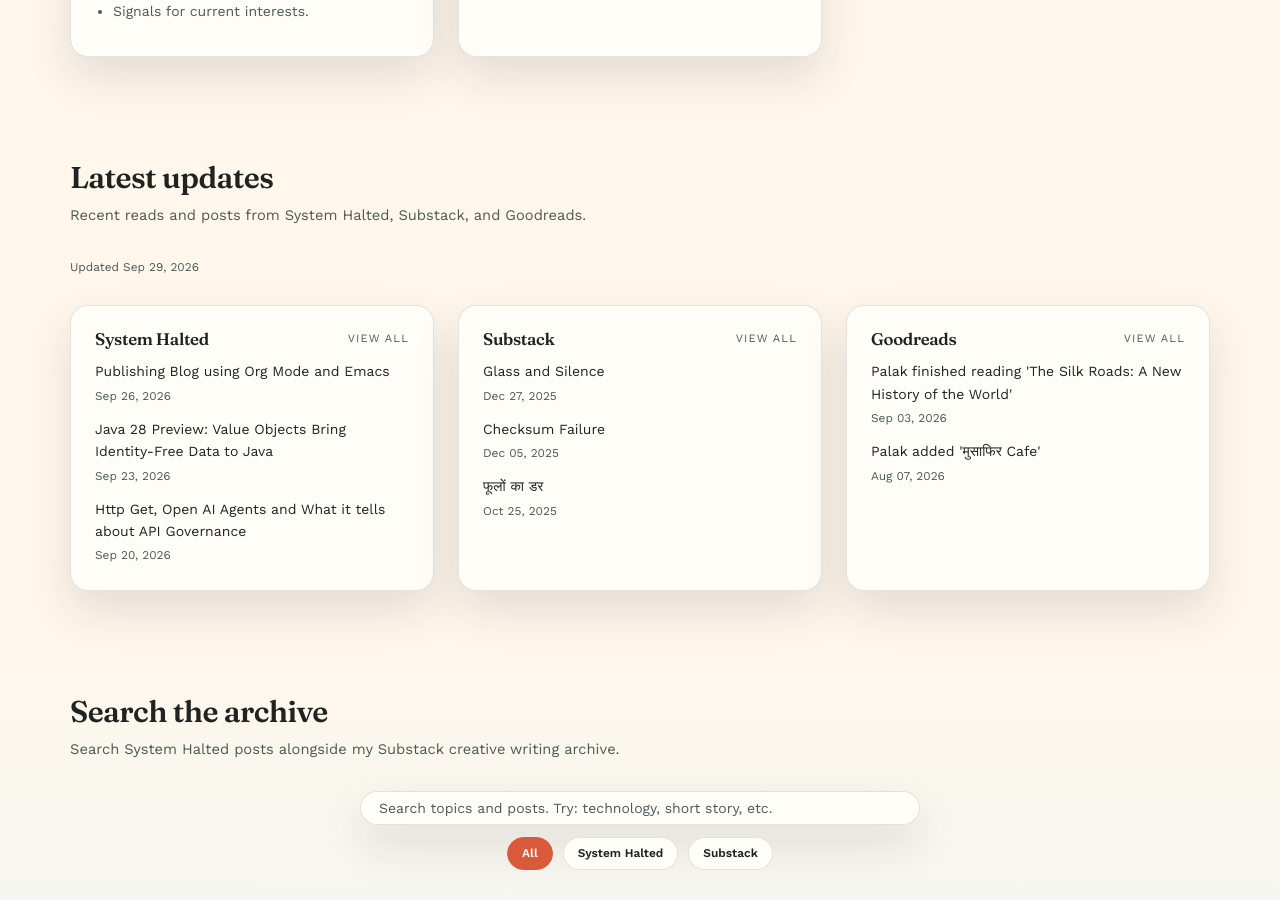
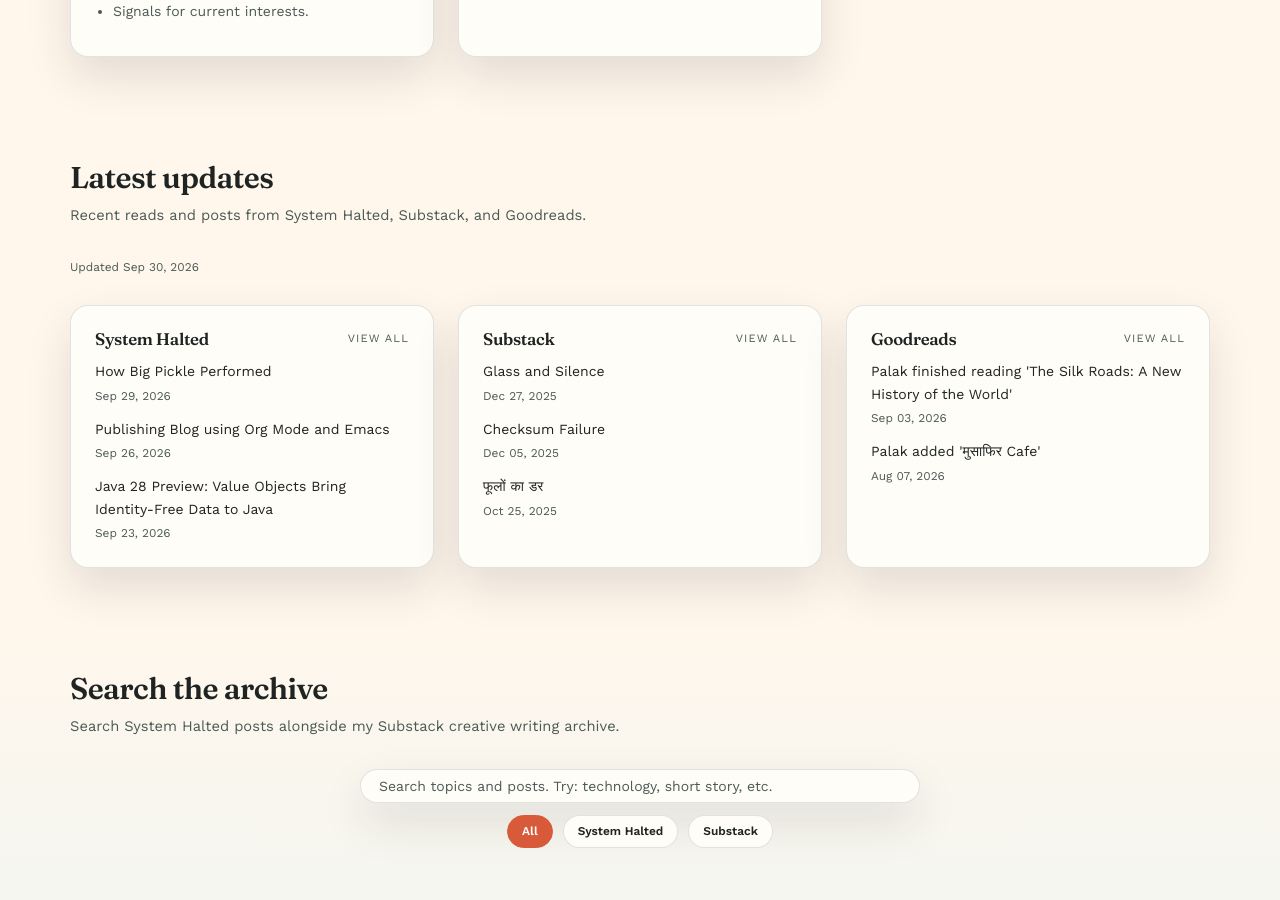
Before and after one commit to systemhalted/about-me, a Jekyll site: the page built from index.html, in a window 1280 px wide and 900 px high, scrolled down 2421 px. Built offline with Jekyll 4.4.1, drawn with Linux system fonts in a browser that asks for light colours; nearby versions of some CDN libraries.

Commit message:
refresh content feeds

```diff
--- a/_data/latest_sources.json
+++ b/_data/latest_sources.json
@@ -1,5 +1,5 @@
 {
-  "updated_at": "2026-09-29T08:32:32Z",
+  "updated_at": "2026-09-30T08:35:42Z",
   "sources": [
     {
       "id": "systemhalted",
@@ -7,6 +7,11 @@
       "url": "https://systemhalted.in",
       "feed_url": "https://systemhalted.in/feed",
       "items": [
+        {
+          "title": "How Big Pickle Performed",
+          "url": "https://systemhalted.in/2026/09/29/how-big-pickle-performed/",
+          "published": "2026-09-29T00:00:00Z"
+        },
         {
           "title": "Publishing Blog using Org Mode and Emacs",
           "url": "https://systemhalted.in/2026/09/26/publishing-blog-using-org-mode-and-emacs/",
@@ -16,11 +21,6 @@
           "title": "Java 28 Preview: Value Objects Bring Identity-Free Data to Java",
           "url": "https://systemhalted.in/2026/09/23/java28-value-objects/",
           "published": "2026-09-23T00:00:00Z"
-        },
-        {
-          "title": "Http Get, Open AI Agents and What it tells about API Governance",
-          "url": "https://systemhalted.in/2026/09/20/http-get/",
-          "published": "2026-09-20T00:00:00Z"
         }
       ]
     },
```
